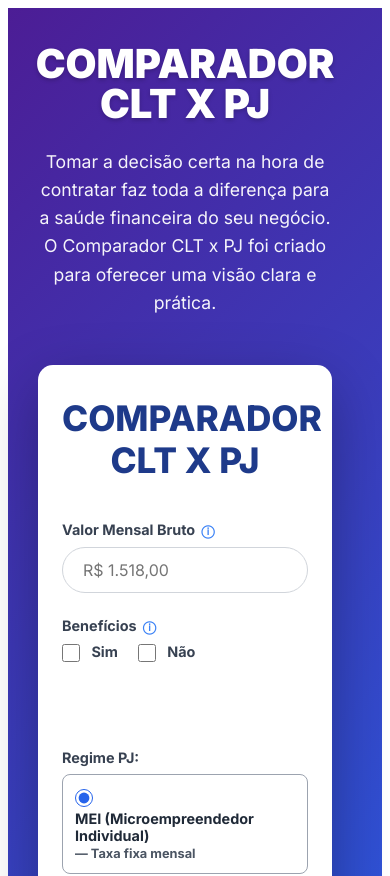
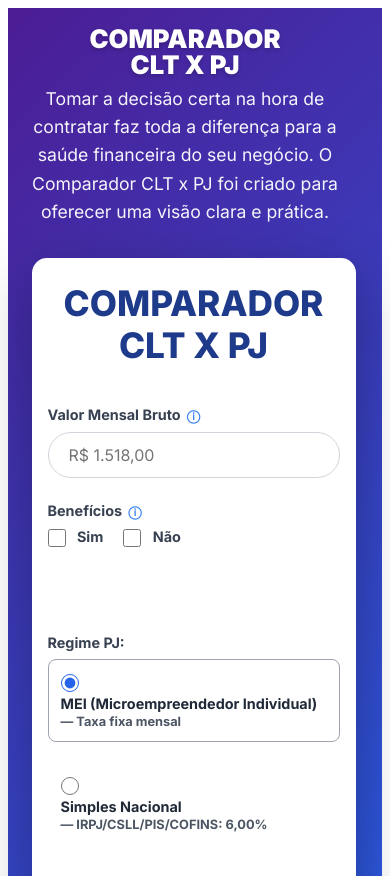
Before and after one commit to palomarossi/calculadora_pj_clt, a React (Vite) app: page / in a window 390 px wide. Shown: the top 876 px of the page. Built offline with nearby package versions, Linux system fonts and the light colour scheme.

Commit message:
Alinhamento do widget

```diff
--- a/src/App.css
+++ b/src/App.css
@@ -782,25 +782,43 @@
 
 /* --- MEDIA QUERIES (MOBILE ADAPTATION) --- */
 @media (max-width: 950px) {
+  /* Ajuste do container de fundo para mobile */
+  [data-pj-clt-widget] .pj-clt-page-background {
+    padding: 10px; /* Reduzido de 20px para aproveitar mais a tela */
+    align-items: flex-start; /* Evita cortar o topo em telas pequenas */
+  }
+
   /* Força o card principal a virar coluna */
   [data-pj-clt-widget] .pj-clt-main-card {
     flex-direction: column;
-    max-width: 600px;
-    gap: 2rem;
-    margin-bottom: 60px; /* Espaço para o footer fixo não cobrir */
+    max-width: 100%;
+    width: 100%;
+    padding: 0 5px; /* Remove padding do card para o painel branco crescer */
+    gap: 1.5rem;
+    margin-bottom: 60px;
   }
 
   [data-pj-clt-widget] .pj-clt-left-panel {
     text-align: center;
-    padding: 1rem;
+    padding: 0.5rem 0;
     align-items: center;
+    justify-content: center;
+    width: 100%;
   }
-  [data-pj-clt-widget] .pj-clt-left-panel h1 { font-size: 2.5rem; }
+  [data-pj-clt-widget] .pj-clt-left-panel h1 {
+    font-size: 1.6rem;
+    text-align: center;
+    width: 100%;
+    margin-bottom: 0.5rem;
+  }
 
   [data-pj-clt-widget] .pj-clt-right-panel {
-    padding: 2rem 1.5rem; /* Menos padding lateral */
+    padding: 1.5rem 1rem; /* Padding interno equilibrado */
     width: 100%;
+    margin: 0; /* Garante que não haja margem deslocando o painel */
+    margin-right: -17px; /* Encosta mais no lado direito no mobile */
     border-radius: 15px;
+    box-sizing: border-box;
   }
 
   /* Ajustes do Formulário no Mobile */
@@ -813,28 +831,34 @@
   /* Ajustes dos Resultados no Mobile */
   [data-pj-clt-widget] .pj-clt-charts-row {
     flex-direction: column;
-    gap: 50px;
+    gap: 40px;
     align-items: center;
+    width: 100%;
   }
 
   [data-pj-clt-widget] .pj-clt-recharts-wrapper-custom {
-    /* No mobile, garante que o gráfico não estoure a tela */
     max-width: 100%;
-    height: 350px; /* Um pouco menor no mobile para caber melhor */
+    height: 280px;
   }
 
   [data-pj-clt-widget] .pj-clt-bar-row {
     flex-direction: column;
-    align-items: center; /* Centraliza as barras e textos */
+    align-items: center;
+    width: 100%;
   }
 
   [data-pj-clt-widget] .pj-clt-bar-track {
     width: 100%;
     display: flex;
-    justify-content: center;
+    justify-content: flex-start;
+    background-color: #f3f4f6;
+    border-radius: 8px;
   }
 
-  [data-pj-clt-widget] .pj-clt-bar-pill { width: 100% !important; max-width: 300px; }
+  [data-pj-clt-widget] .pj-clt-bar-pill {
+    max-width: 100%;
+  }
+
   [data-pj-clt-widget] .pj-clt-bar-label-text {
     margin-left: 0;
     margin-top: 5px;
@@ -842,12 +866,38 @@
     text-align: center;
     color: #1e3a8a;
     font-weight: 800;
-    font-size: 1.2rem;
+    font-size: 1.1rem;
     white-space: nowrap;
   }
 
-  [data-pj-clt-widget] .pj-clt-result-title { font-size: 1.5rem; }
-  [data-pj-clt-widget] .pj-clt-result-summary br { display: none; } /* Remove quebra de linha no mobile */
+  [data-pj-clt-widget] .pj-clt-result-title {
+    font-size: clamp(1.05rem, 5.5vw, 1.35rem);
+    text-align: center;
+    width: 100%;
+    line-height: 1.25;
+    padding: 0 8px;
+    overflow-wrap: normal;
+    word-wrap: normal;
+    word-break: normal;
+    hyphens: none;
+  }
+
+  [data-pj-clt-widget] .pj-clt-chart-header {
+    font-size: 0.85rem;
+    padding: 0 5px;
+    word-wrap: break-word;
+  }
+
+  [data-pj-clt-widget] .pj-clt-chart-footer-text {
+    font-size: 0.85rem;
+    word-wrap: break-word;
+    overflow-wrap: break-word;
+    width: 100%;
+    box-sizing: border-box;
+    padding: 0 5px;
+  }
+
+  [data-pj-clt-widget] .pj-clt-result-summary br { display: none; }
 
   /* Ajuste do Footer no Mobile */
   [data-pj-clt-widget] .pj-clt-footer-cta {
--- a/src/App.jsx
+++ b/src/App.jsx
@@ -566,7 +566,7 @@ function App() {
                   <div className="pj-clt-recharts-wrapper-custom">
                     <ResponsiveContainer width="100%" height="100%" minWidth={0}>
                       <PieChart>
-                        <Pie data={resultData.clt.chart} cx="50%" cy="50%" innerRadius={0} outerRadius={85} dataKey="value" label={renderCustomizedLabel} labelLine={false}>
+                        <Pie data={resultData.clt.chart} cx="50%" cy="50%" innerRadius={0} outerRadius="45%" dataKey="value" label={renderCustomizedLabel} labelLine={false}>
                           {resultData.clt.chart.map((entry, index) => (
                             <Cell key={`cell-${index}`} fill={COLORS_CLT[index % COLORS_CLT.length]} stroke="none"/>
                           ))}
@@ -591,7 +591,7 @@ function App() {
                   <div className="pj-clt-recharts-wrapper-custom">
                     <ResponsiveContainer width="100%" height="100%" minWidth={0}>
                       <PieChart>
-                        <Pie data={resultData.pj.chart} cx="50%" cy="50%" innerRadius={0} outerRadius={85} dataKey="value" label={renderCustomizedLabel} labelLine={false}>
+                        <Pie data={resultData.pj.chart} cx="50%" cy="50%" innerRadius={0} outerRadius="45%" dataKey="value" label={renderCustomizedLabel} labelLine={false}>
                           {resultData.pj.chart.map((entry, index) => (
                             <Cell key={`cell-${index}`} fill={COLORS_PJ[index % COLORS_PJ.length]} stroke="none"/>
                           ))}
```
